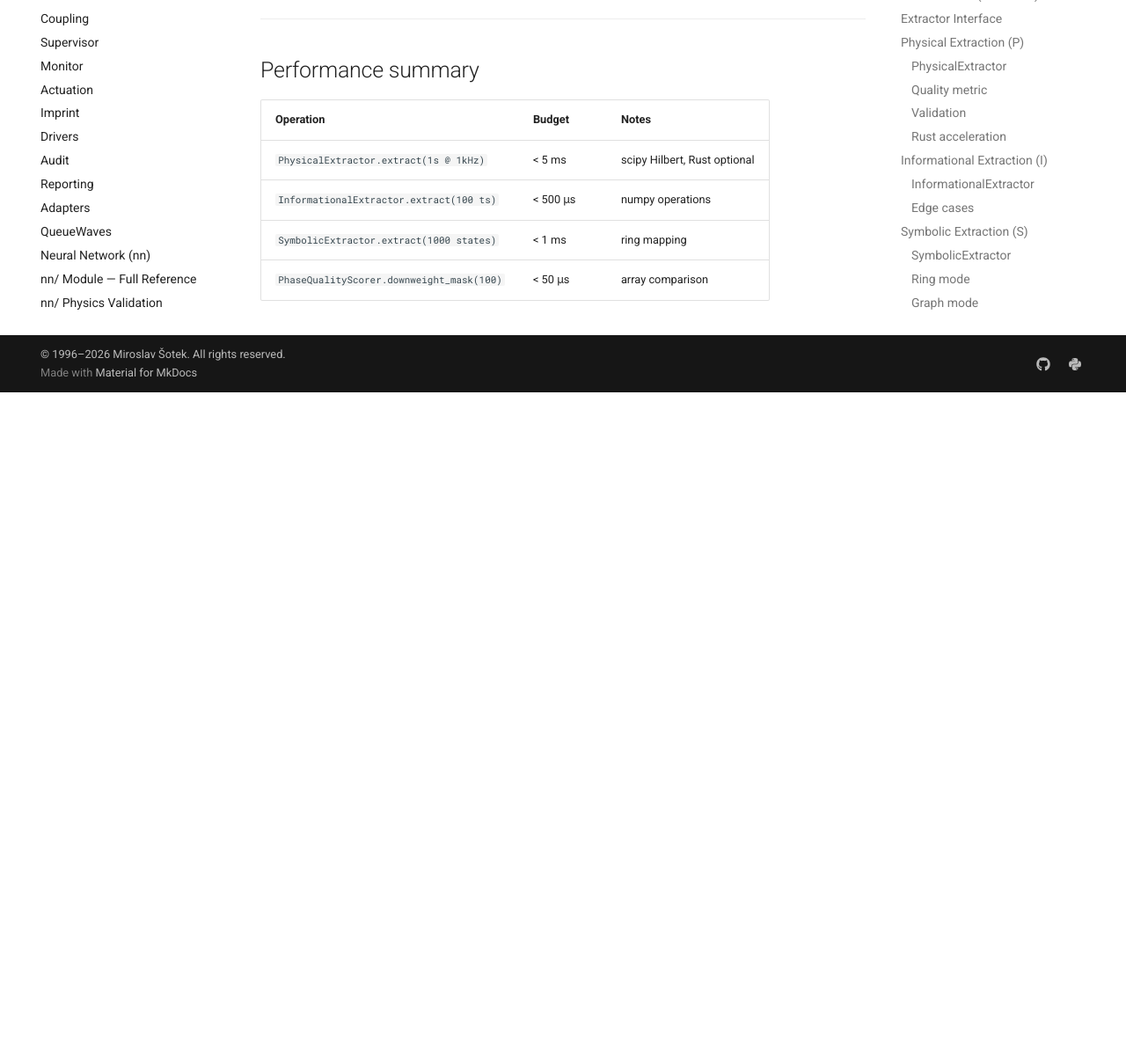
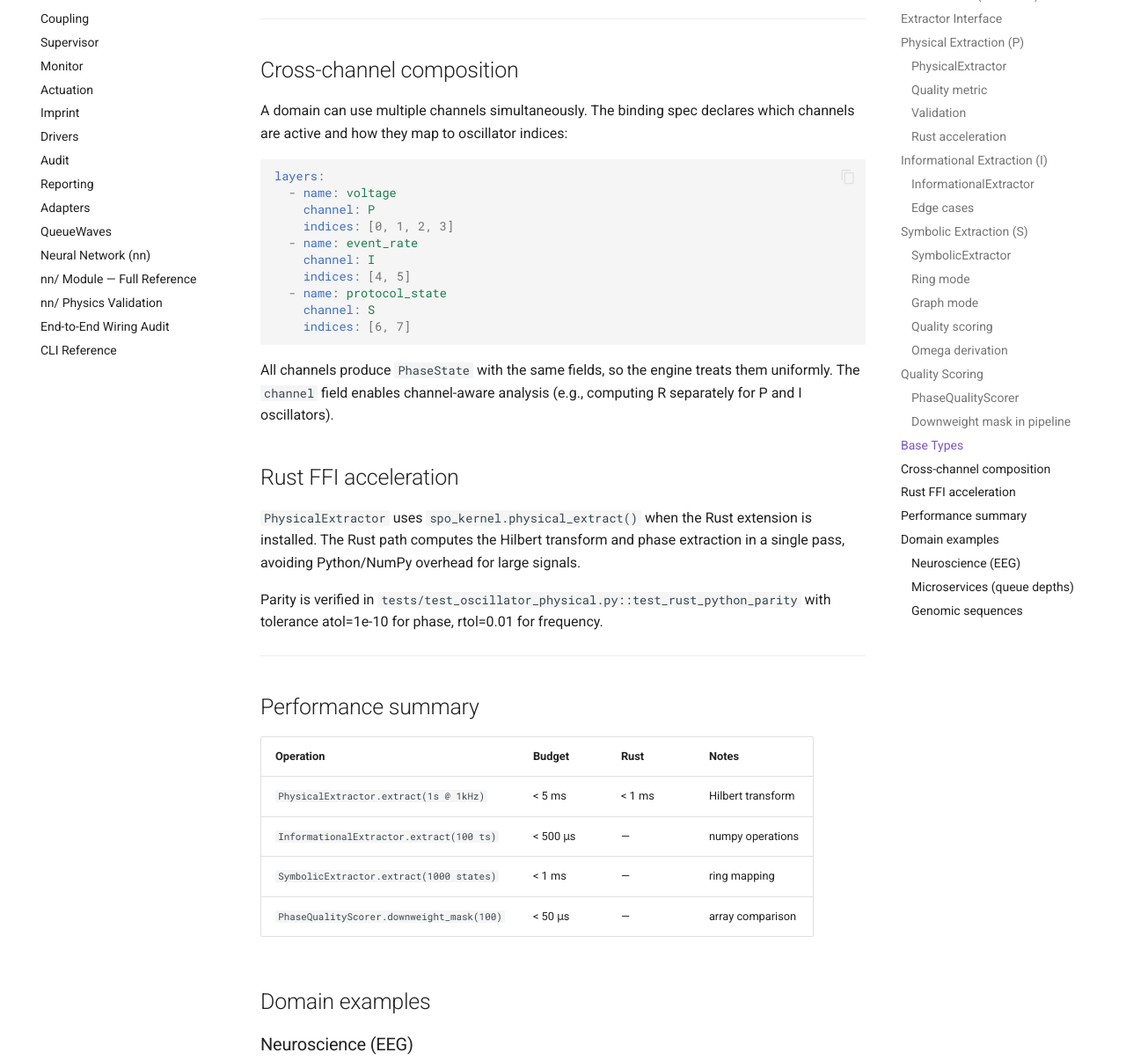
Before and after one commit to anulum/scpn-phase-orchestrator, an MkDocs documentation site: the page built from docs/reference/api/oscillators.md, in a window 1280 px wide and 1400 px high, scrolled down 6272 px, cut to the strip 195-1400 px from the top of the window. Shown: the whole strip at 88% size. Built offline with MkDocs 1.6.1 and Material for MkDocs 9.7.7, drawn with Linux system fonts in a browser that asks for light colours; comment, search, counter and statistics services are not loaded; before the commit the page ends 6913 px from its top, so only the background shows below that; some of the changed text lies outside the part shown.

Commit message:
Expand oscillators.md (251→319) and actuation.md (234→302) to 300+
Phase 2: oscillators adds cross-channel composition, Rust FFI section,
domain examples (EEG, microservices, genomics). Actuation adds output
protocols, TTL semantics, safety invariants, CFL interaction.

Co-Authored-By: Claude Opus 4.6 (1M context) <noreply@anthropic.com>

````diff
--- a/docs/reference/api/oscillators.md
+++ b/docs/reference/api/oscillators.md
@@ -241,11 +241,79 @@ dynamics. Only oscillators with quality ≥ min_quality participate.
 
 ---
 
+## Cross-channel composition
+
+A domain can use multiple channels simultaneously. The binding spec
+declares which channels are active and how they map to oscillator
+indices:
+
+```yaml
+layers:
+  - name: voltage
+    channel: P
+    indices: [0, 1, 2, 3]
+  - name: event_rate
+    channel: I
+    indices: [4, 5]
+  - name: protocol_state
+    channel: S
+    indices: [6, 7]
+```
+
+All channels produce `PhaseState` with the same fields, so the engine
+treats them uniformly. The `channel` field enables channel-aware
+analysis (e.g., computing R separately for P and I oscillators).
+
+## Rust FFI acceleration
+
+`PhysicalExtractor` uses `spo_kernel.physical_extract()` when the
+Rust extension is installed. The Rust path computes the Hilbert
+transform and phase extraction in a single pass, avoiding Python/NumPy
+overhead for large signals.
+
+Parity is verified in `tests/test_oscillator_physical.py::test_rust_python_parity`
+with tolerance atol=1e-10 for phase, rtol=0.01 for frequency.
+
+---
+
 ## Performance summary
 
-| Operation | Budget | Notes |
-|-----------|--------|-------|
-| `PhysicalExtractor.extract(1s @ 1kHz)` | < 5 ms | scipy Hilbert, Rust optional |
-| `InformationalExtractor.extract(100 ts)` | < 500 μs | numpy operations |
-| `SymbolicExtractor.extract(1000 states)` | < 1 ms | ring mapping |
-| `PhaseQualityScorer.downweight_mask(100)` | < 50 μs | array comparison |
+| Operation | Budget | Rust | Notes |
+|-----------|--------|------|-------|
+| `PhysicalExtractor.extract(1s @ 1kHz)` | < 5 ms | < 1 ms | Hilbert transform |
+| `InformationalExtractor.extract(100 ts)` | < 500 μs | — | numpy operations |
+| `SymbolicExtractor.extract(1000 states)` | < 1 ms | — | ring mapping |
+| `PhaseQualityScorer.downweight_mask(100)` | < 50 μs | — | array comparison |
+
+## Domain examples
+
+### Neuroscience (EEG)
+
+```python
+# 64-channel EEG → 64 P-channel oscillators
+extractor = PhysicalExtractor(node_id="eeg")
+for ch in range(64):
+    states = extractor.extract(eeg_data[ch], fs=256.0)
+    phases[ch] = states[0].theta
+    omegas[ch] = states[0].omega
+```
+
+### Microservices (queue depths)
+
+```python
+# 12 services → 12 I-channel oscillators
+extractor = InformationalExtractor(node_id="svc")
+for svc in services:
+    timestamps = svc.request_timestamps()
+    states = extractor.extract(timestamps, sample_rate=0.0)
+    phases[svc.id] = states[0].theta
+```
+
+### Genomic sequences
+
+```python
+# DNA codons → S-channel oscillators
+extractor = SymbolicExtractor(n_states=64, mode="ring")
+codon_indices = encode_codons(sequence)
+states = extractor.extract(codon_indices, sample_rate=1.0)
+```
````
Also changed, not shown: docs/reference/api/actuation.md (+68 -0 lines).
